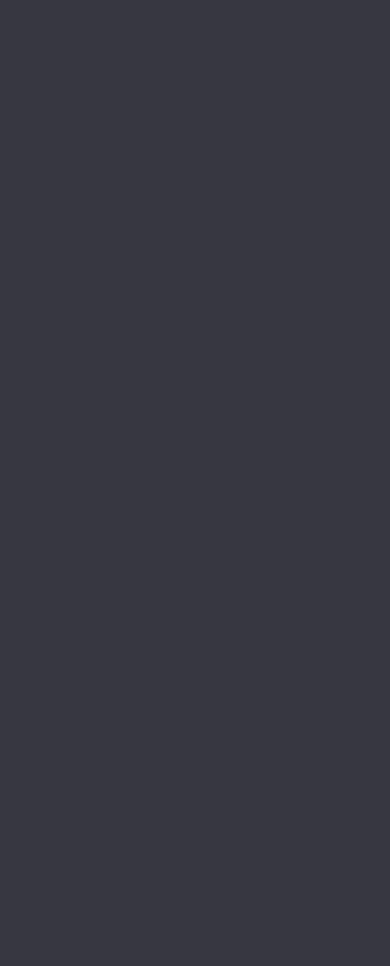
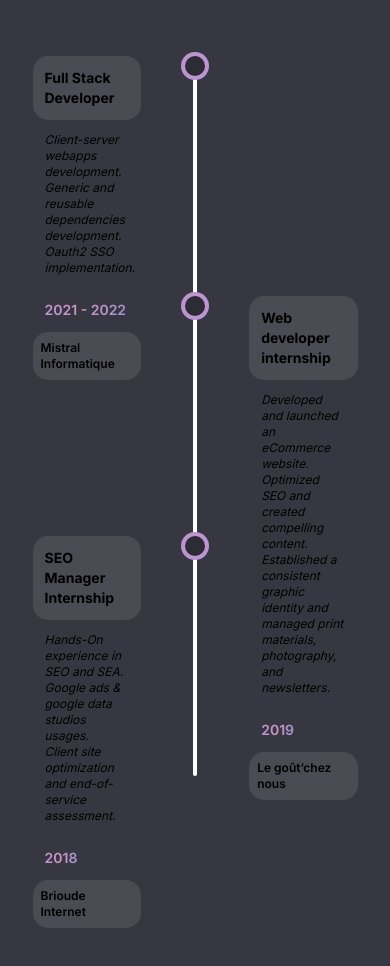
Before and after one commit to AlexandreFyl/NextJsResume, a Next.js app: page / in a window 390 px wide. Shown: the part 3160-4126 px from the top of the page. Before the commit the page ends 2980 px from the top, so only its background shows below. Built offline with nearby package versions, Linux system fonts and the light colour scheme.

Commit message:
Work section added. TODO : check on real phone devices if desc are ok

```diff
--- a/package.json
+++ b/package.json
@@ -10,9 +10,9 @@
   },
   "dependencies": {
     "framer-motion": "^11.0.5",
-    "next": "14.1.0",
-    "react": "^18",
-    "react-dom": "^18"
+    "next": "^14.1.3",
+    "react": "^18.2.0",
+    "react-dom": "^18.2.0"
   },
   "devDependencies": {
     "@types/node": "^20",
--- /dev/null
+++ b/src/app/components/Work.tsx
@@ -0,0 +1,151 @@
+"use client";
+
+import React from "react";
+import { motion } from "framer-motion";
+
+function Work() {
+  return (
+    <section className="flex flex-col justify-center items-center">
+      <motion.h2
+        initial={{ opacity: 0, scale: 0.5 }}
+        transition={{ duration: 2 }}
+        whileInView={{ opacity: 1, scale: 1 }}
+        viewport={{ once: true }}
+        className="text-glow text-5xl md:text-7xl font-bold leading-tight text-center pt-20"
+      >
+        Work
+      </motion.h2>
+      {/* List container */}
+      <div className="w-5/6 md:w-1/2 pt-24 pb-48">
+        {/* ========================================== */}
+        {/* ================= ITEM 1 ================= */}
+        {/* ========================================== */}
+
+        {/* List item */}
+        <div className="flex flex-row justify-between h-60">
+          {/* Left */}
+          <div className="w-1/3">
+            {/* Degree */}
+            <div className="glassmorphism p-3 text-sm md:text-2xl font-bold">
+              Full Stack Developer
+            </div>
+            {/* Description */}
+            <div className="p-3 italic text-xs md:text-base">
+              <ul>
+                <li>Client-server webapps development.</li>
+                <li>Generic and reusable dependencies development.</li>
+                <li>Oauth2 SSO implementation.</li>
+              </ul>
+            </div>
+            {/* Date */}
+            <div className="p-3 font-semibold text-sm md:text-base">
+              <span className="text-gradient">2021 - 2022</span>
+            </div>
+            {/* School */}
+            <div className="glassmorphism font-semibold p-2 w-fit text-xs md:text-base">
+              Mistral Informatique
+            </div>
+          </div>
+          {/* Middle */}
+          <div className="w-1/6 flex items-center justify-center">
+            {/* Line */}
+            <div className="w-1 h-full bg-white rounded relative">
+              {/* Circle */}
+              <div className="absolute w-5 h-5 rounded-full ring-4 ring-[#bc94d0] bg-[#2C2C34] -left-2"></div>
+            </div>
+          </div>
+          {/* Right */}
+          <div className="w-1/3 ">{/* Empty as it's an odd element */}</div>
+        </div>
+        {/* ========================================== */}
+        {/* ================= ITEM 2 ================= */}
+        {/* ========================================== */}
+
+        {/* List item */}
+        <div className="flex flex-row justify-between h-60">
+          {/* Left */}
+          <div className="w-1/3">{/* Empty as it's an even element */}</div>
+          {/* Middle */}
+          <div className="w-1/6 flex items-center justify-center">
+            {/* Line */}
+            <div className="w-1 h-full bg-white rounded relative">
+              {/* Circle */}
+              <div className="absolute w-5 h-5 rounded-full ring-4 ring-[#bc94d0] bg-[#2C2C34] -left-2"></div>
+            </div>
+          </div>
+          {/* Right */}
+          <div className="w-1/3 ">
+            {/* Degree */}
+            <div className="glassmorphism p-3 text-sm md:text-2xl font-bold">
+              Web developer internship
+            </div>
+            {/* Description */}
+            <div className="p-3 italic text-xs md:text-base">
+              <ul>
+                <li>Developed and launched an eCommerce website.</li>
+                <li>Optimized SEO and created compelling content.</li>
+                <li>
+                  Established a consistent graphic identity and managed print
+                  materials, photography, and newsletters.
+                </li>
+                <li></li>
+              </ul>
+            </div>
+            {/* Date */}
+            <div className="p-3 font-semibold text-sm md:text-base">
+              <span className="text-gradient">2019</span>
+            </div>
+            {/* School */}
+            <div className="glassmorphism font-semibold p-2 w-fit text-xs md:text-base">
+              Le goût’chez nous
+            </div>
+          </div>
+        </div>
+        {/* ========================================== */}
+        {/* ================= ITEM 3 ================= */}
+        {/* ========================================== */}
+
+        {/* List item */}
+        <div className="flex flex-row justify-between h-60">
+          {/* Left */}
+          <div className="w-1/3">
+            {/* Degree */}
+            <div className="glassmorphism p-3 text-sm md:text-2xl font-bold">
+              SEO Manager Internship
+            </div>
+            {/* Description */}
+            <div className="p-3 italic text-xs md:text-base">
+              <ul>
+                <li>Hands-On experience in SEO and SEA.</li>
+                <li>Google ads & google data studios usages.</li>
+                <li>Client site optimization and end-of-service assessment.</li>
+              </ul>
+            </div>
+            {/* Date */}
+            <div className="p-3 font-semibold text-sm md:text-base">
+              <span className="text-gradient">2018</span>
+            </div>
+            {/* School */}
+            <div className="glassmorphism font-semibold p-2 w-fit text-xs md:text-base">
+              Brioude Internet
+            </div>
+          </div>
+          {/* Middle */}
+          <div className="w-1/6 flex items-center justify-center">
+            {/* Line */}
+            <div className="w-1 h-full bg-white rounded relative">
+              {/* Circle */}
+              <div className="absolute w-5 h-5 rounded-full ring-4 ring-[#bc94d0] bg-[#2C2C34] -left-2"></div>
+            </div>
+          </div>
+          {/* Right */}
+          <div className="w-1/3 ">{/* Empty as it's an odd element */}</div>
+        </div>
+
+        {/* End List container */}
+      </div>
+    </section>
+  );
+}
+
+export default Work;
--- a/src/app/page.tsx
+++ b/src/app/page.tsx
@@ -1,6 +1,7 @@
 import Education from "./components/Education";
 import Header from "./components/Header";
 import WhoAmI from "./components/WhoAmI";
+import Work from "./components/Work";
 
 export default function Home() {
   return (
@@ -8,6 +9,7 @@ export default function Home() {
       <Header />
       <WhoAmI />
       <Education />
+      <Work />
     </main>
   );
 }
```
Also changed, not shown: 1 other file (tests, documents, lock files or other folders).
